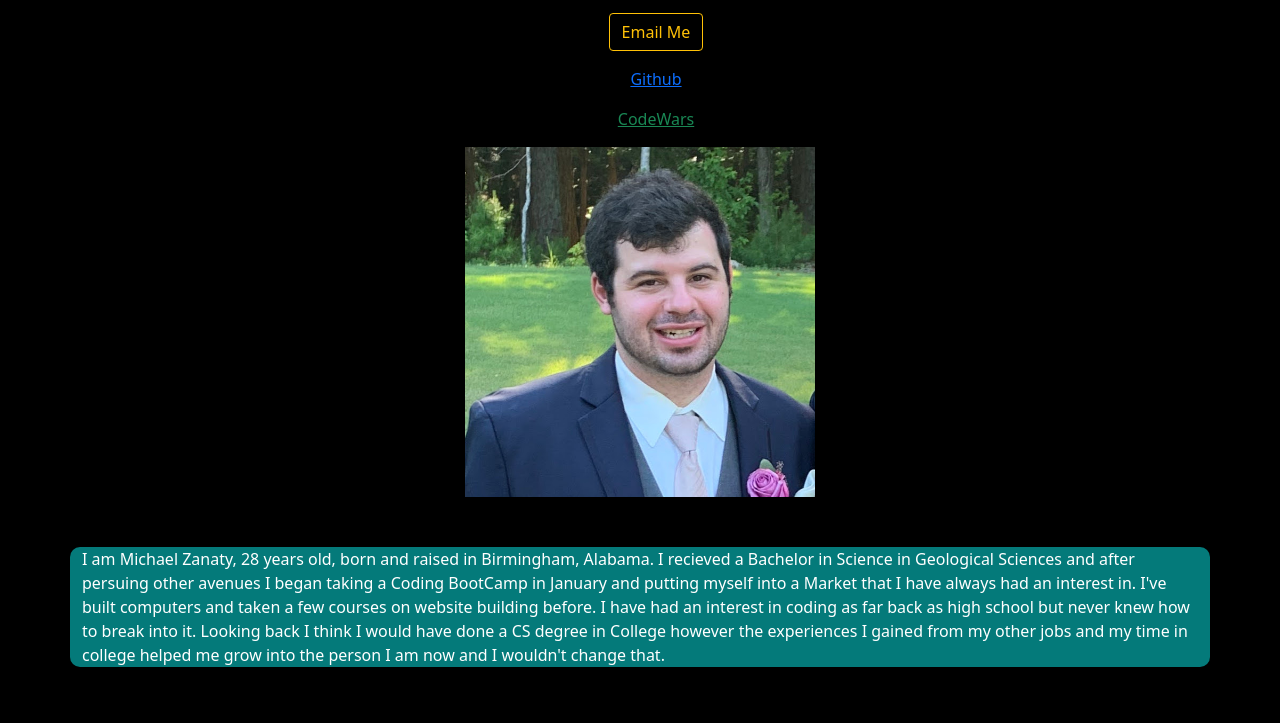
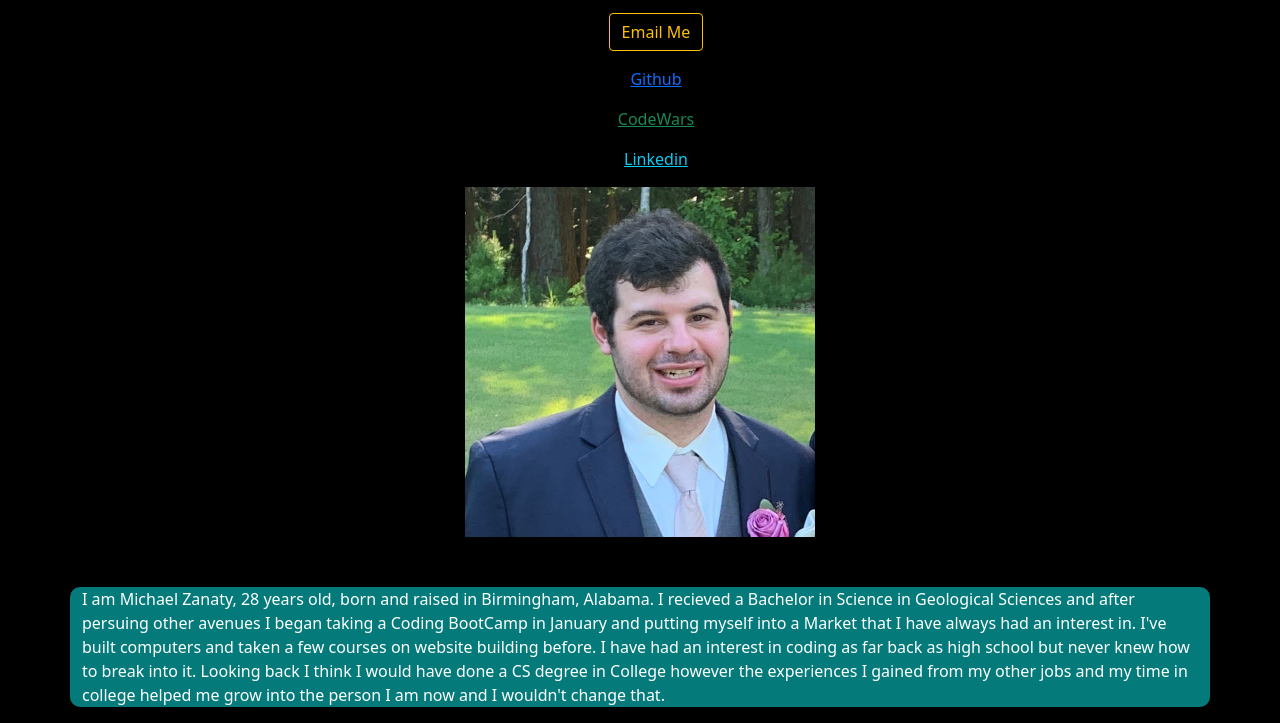
Before and after one commit to Zezuz/Portfolio, a plain HTML site: page index.html in a window 1280 px wide. Shown: the part 185-908 px from the top of the page. Before the commit the page ends 868 px from the top, so only its background shows below. Drawn offline with Linux system fonts and the light colour scheme.

Commit message:
added linkedin

```diff
--- a/index.html
+++ b/index.html
@@ -47,6 +47,7 @@
               <ul><a href="https:/mczanaty92@gmail.com" class="btn btn-outline-warning">Email Me</a></ul>
               <ul><a href="https://github.com/Zezuz?tab=repositories" class="link-primary">Github</a></ul>
               <ul><a href="https://www.codewars.com/users/Zezuz" class="link-success">CodeWars</a></ul>
+              <ul><a href="https://www.linkedin.com/in/michael-zanaty/" class="link-info">Linkedin</a></ul>
             </div>
         <img class ="pictureclass "src= "pictures/me2.jpg" alt = "me"/>
         <p class="background-p textcolor container" style="color: white; border-radius: 10px;">
```
